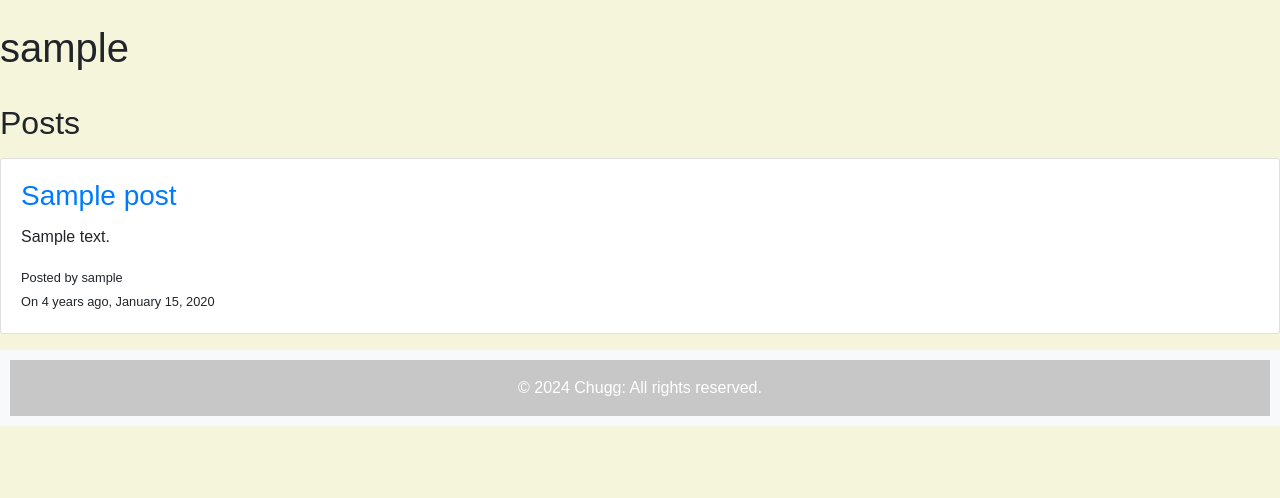
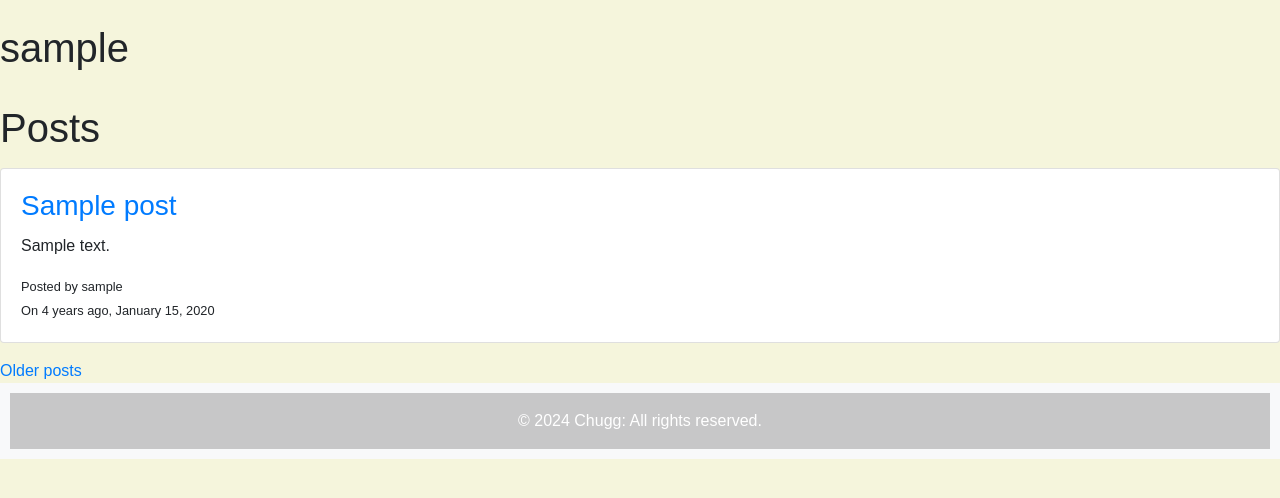
Before and after one commit to Radrados/agileProject, a Flask app: template app/templates/user.html in a window 1280 px wide. Shown: the part 58-556 px from the top of the page. Run offline with Flask 3, Linux system fonts and the light colour scheme; tables that the repository leaves empty hold one stand-in row (values such as "Sample post"); the template is opened without the code that fills it: values that come from a table or form of the project are taken from there, most other values are stand-ins (such as "Sample title", 1, 10 or a date in 2020); some libraries are stand-ins or nearby versions.

Commit message:
created seperate file for post rendering

```diff
--- /dev/null
+++ b/app/templates/_postrendering.html
@@ -0,0 +1,13 @@
+<!-- _postsrendering.html -->
+{% for post in posts %}
+    <div class="card mb-3">
+        <div class="card-body">
+            <h3 class="card-title"><a href="{{ url_for('post', post_id=post.id) }}">{{ post.title }}</a></h3>
+            <p class="card-text">{{ post.body }}</p>
+            <!-- Display timestamp with moment.js -->
+            <small>Posted by {{ post.author.username }} <br> On {{ moment(post.timestamp).fromNow() }}, {{ moment(post.timestamp).format('LL') }}</small>
+        </div>
+    </div>
+{% else %}
+    <div class="alert alert-light" role="alert">No posts to show.</div>
+{% endfor %}
--- a/app/templates/user.html
+++ b/app/templates/user.html
@@ -5,19 +5,14 @@
     <h1>{{ user.username }}</h1>
     <br>
     <div>
-        <h2 class="mb-3">Posts</h2>
-        {% for post in posts %}
-            <div class="card mb-3">
-                <div class="card-body">
-                    <h3 class="card-title"><a href="{{ url_for('post', post_id=post.id) }}">{{ post.title }}</a></h3>
-                    <p class="card-text">{{ post.body }}</p>
-                    <!-- Display timestamp with moment.js -->
-                    <small>Posted by {{ post.author.username }} <br> On {{ moment(post.timestamp).fromNow() }}, {{ moment(post.timestamp).format('LL') }}</small>
-                </div>
-            </div>
-        {% else %}
-            <div class="alert alert-light" role="alert">No posts to show.</div>
-        {% endfor %}
+        <h1 class="mb-3">Posts</h1>
+        {% include "_postrendering.html" %}
+        {% if prev_url %}
+        <a href="{{ prev_url }}">Newer posts</a>
+        {% endif %}
+        {% if next_url %}
+        <a href="{{ next_url }}">Older posts</a>
+        {% endif %}
     </div>
 
 {% endblock %}
```
Also changed, not shown: app/templates/home.html (+1 -13 lines).
